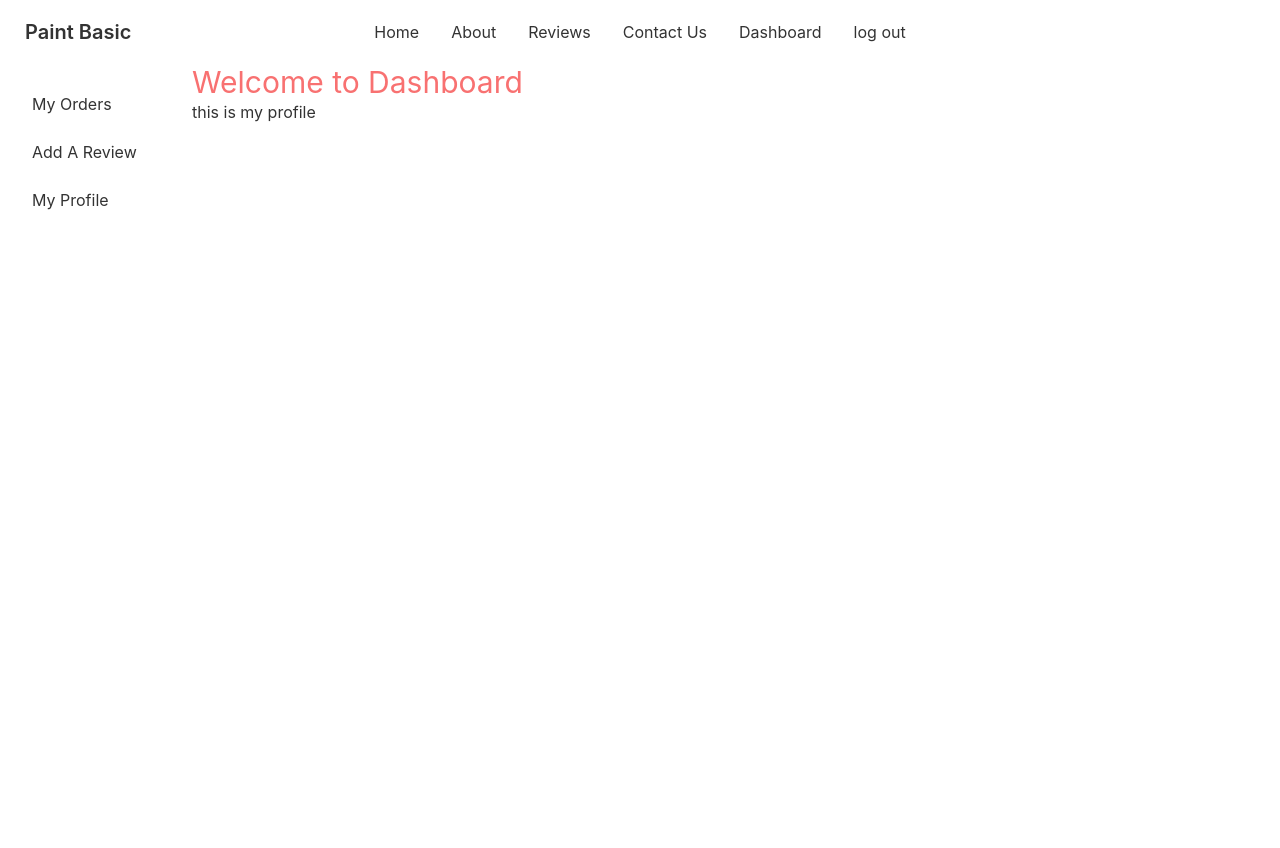
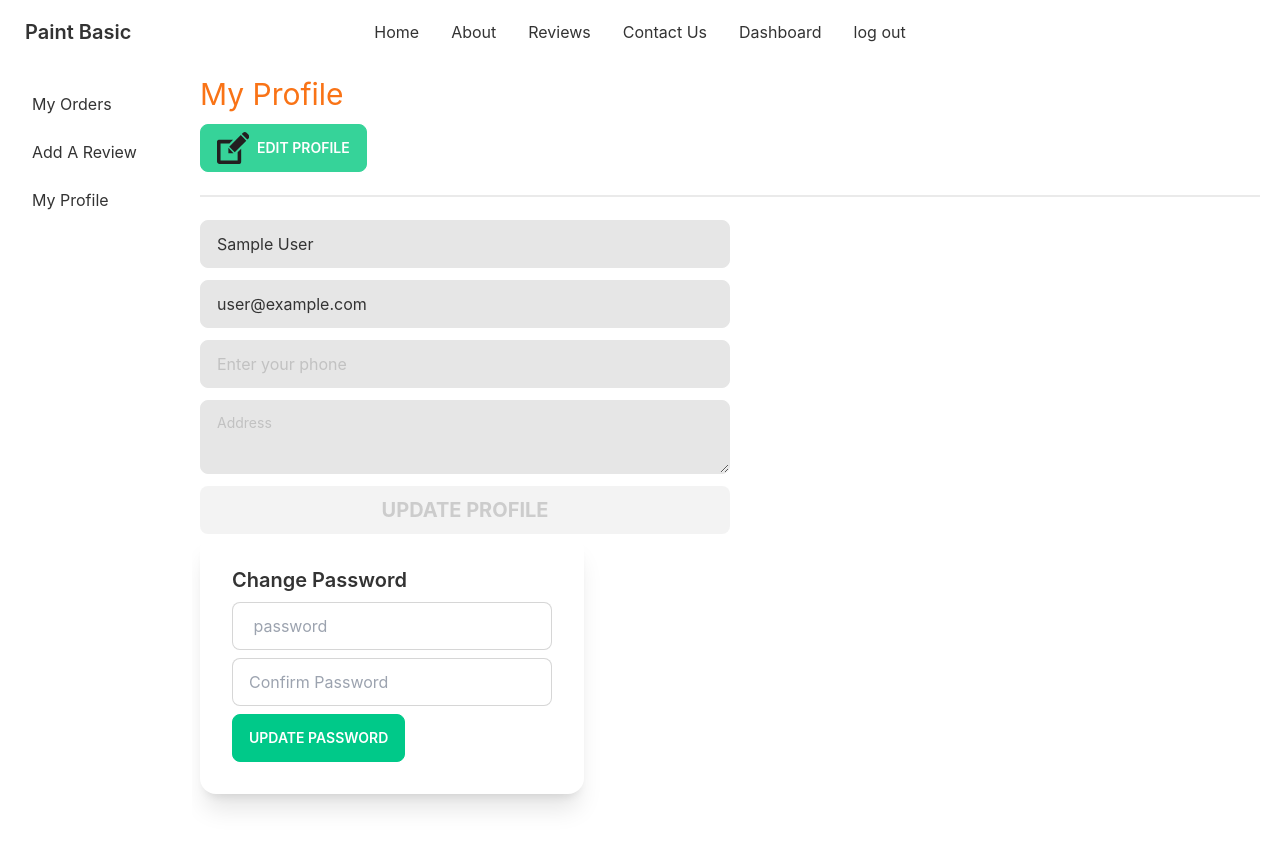
Before and after one commit to akashwebs/pain-basic-manufactuer-client, a React (Create React App) app: page /dashboard/profile in a window 1280 px wide. Shown: the top 848 px of the page. Built offline with nearby package versions, Linux system fonts and the light colour scheme; no server answers; sample sign-in values are in the browser's storage.

Commit message:
completed my profile

```diff
--- a/package.json
+++ b/package.json
@@ -17,6 +17,7 @@
     "react-router-dom": "^6.3.0",
     "react-scripts": "5.0.1",
     "react-toastify": "^9.0.1",
+    "sweetalert": "^2.1.2",
     "web-vitals": "^2.1.4"
   },
   "scripts": {
--- a/src/Hooks/useToken.js
+++ b/src/Hooks/useToken.js
@@ -6,7 +6,9 @@ const useToken = (user) => {
     useEffect(()=>{
         const email=user?.user?.email;
         const currentUser={email}
-        if(email){
+        console.log('insdie token email',email)
+        console.log('current user',currentUser)
+        if(email && currentUser.email){
             fetch(`http://localhost:5000/user/${email}`,{
             method:'PUT',
             headers:{
--- a/src/Pages/Dashboard/Dashboard.js
+++ b/src/Pages/Dashboard/Dashboard.js
@@ -6,7 +6,7 @@ const Dashboard = () => {
         <div class="drawer drawer-mobile">
         <input id="dashboard-sidebar" type="checkbox" class="drawer-toggle" />
         <div class="drawer-content">
-            <h1 className='text-3xl text-red-400'>Welcome to Dashboard</h1>
+
             <Outlet></Outlet>
           {/* <!-- Page content here --> */}
 
--- a/src/Pages/Dashboard/MyProfile.js
+++ b/src/Pages/Dashboard/MyProfile.js
@@ -1,9 +1,121 @@
-import React from 'react';
+import React, { useEffect, useState } from 'react';
+import { useAuthState, useUpdatePassword, useUpdateProfile } from 'react-firebase-hooks/auth';
+import { useForm } from 'react-hook-form';
+import auth from '../../Firebase.init';
+import editimg from '../../Assetes/icon/edit_icon.svg'
+import swal from 'sweetalert';
+import { useQuery } from 'react-query';
+import { async } from '@firebase/util';
+
 
 const MyProfile = () => {
+    const { register, handleSubmit, reset } = useForm();
+    const [user] = useAuthState(auth)
+    const [edit, setEdit] = useState(false)
+    const [updateProfile, updating, error] = useUpdateProfile(auth);
+    const [updatePassword, Pupdating, Perror] = useUpdatePassword(auth);
+    const { data: userDb } = useQuery(['userData', edit], () => fetch(`http://localhost:5000/user?email=${user.email}`, {
+        headers: {
+            authorization: `Beereer ${localStorage.getItem('accessToken')}`
+        }
+    }).then(res => res.json()))
+
+
+    const handlePasswordUpdate=async data=>{
+
+        const password=data.password;
+        const confirmPassword=data.confirmPassword;
+
+        reset()
+        if(password===confirmPassword){
+
+            await updatePassword(password);
+            swal("password change Succssfully!", "!", "success", {
+                button: "close!",
+              });
+        }else{
+            swal("password dont match!", "!", "warning", {
+                button: "close!",
+              });
+        }
+    }
+
+    const handleUpdateProfile = async (data) => {
+        const userName = data.userName;
+        const email = user?.email;
+        const updateUser = {
+            userName: userName,
+            phone: data.phone,
+            address: data.address
+        }
+        if (email && updateUser) {
+            fetch(`http://localhost:5000/updateuser/${email}`, {
+                method: "PUT",
+                headers: {
+                    "content-type": "application/json",
+                    'authorization': `Beerer ${localStorage.getItem('accessToken')}`
+                },
+                body: JSON.stringify(updateUser)
+            })
+                .then(res => res.json())
+                .then(data => {
+                    if (data.result.modifiedCount > 0) {
+                        reset()
+                        swal("updated profile successfully done", "", "success", {
+                            button: "close",
+                        });
+                        setEdit(false)
+                    }
+                    if (data.result.modifiedCount === 0) {
+                        reset()
+                        swal("Did not change inforamation ", "", "warning", {
+                            button: "close",
+                        });
+                        setEdit(false)
+                    }
+
+                })
+        }
+        if (email && updateUser) {
+            await updateProfile({ displayName: userName });
+
+        }
+
+
+
+    }
+
     return (
-        <div>
-            <h2>this is my profile</h2>
+        <div className='lg:pr-5 lg:pl-2'>
+            <h2 className='text-3xl my-3 text-orange-500'> My Profile</h2>
+            <button onClick={() => setEdit(!edit)} class={`btn gap-2 ${edit ? 'btn-accent ' : 'btn-success text-white'}`}>
+                <img className='w-8 h-8 ' src={editimg} alt="" />
+                Edit profile
+            </button>
+            <div class="divider"></div>
+
+            <form onSubmit={handleSubmit(handleUpdateProfile)} className='grid grid-cols-1 md:w-1/2 ' >
+                <input {...register("userName")} type="text" defaultValue={user?.displayName} disabled={!edit} class="input input-bordered w-full " />
+                <input type="text" value={user?.email} disabled class="input input-bordered mt-3 w-full " />
+
+                <input {...register("phone")} type="text" defaultValue={userDb?.phone} disabled={!edit} placeholder='Enter your phone' class="input input-bordered mt-3 w-full " />
+                <textarea {...register("address")} defaultValue={userDb?.address} disabled={!edit} class="textarea mt-3 w-full  textarea-bordered" placeholder="Address"></textarea>
+
+                <button disabled={!edit} name='submit' class="btn mt-3 btn-accent text-white font-bold text-xl">Update Profile </button>
+            </form>
+
+            {/* here reset password  */}
+            <div class="card w-96 bg-base-100 shadow-xl">
+                <form onSubmit={handleSubmit(handlePasswordUpdate)} class="card-body">
+                    <h2 class="card-title">Change Password</h2>
+                    <input {...register('password')} type="password" placeholder=" password" class="input input-bordered w-full max-w-xs" />
+                    <input {...register('confirmPassword')} type="password" placeholder="Confirm Password" class="input input-bordered w-full max-w-xs" />
+                    <div class="card-actions justify-start">
+                        <button class="btn btn-primary text-white">update Password</button>
+                    </div>
+                </form>
+                {Perror?.message}
+            </div>
         </div>
     );
 };
```
Also changed, not shown: src/Assetes/icon/edit_icon.svg (added), 1 other file (tests, documents, lock files or other folders).
